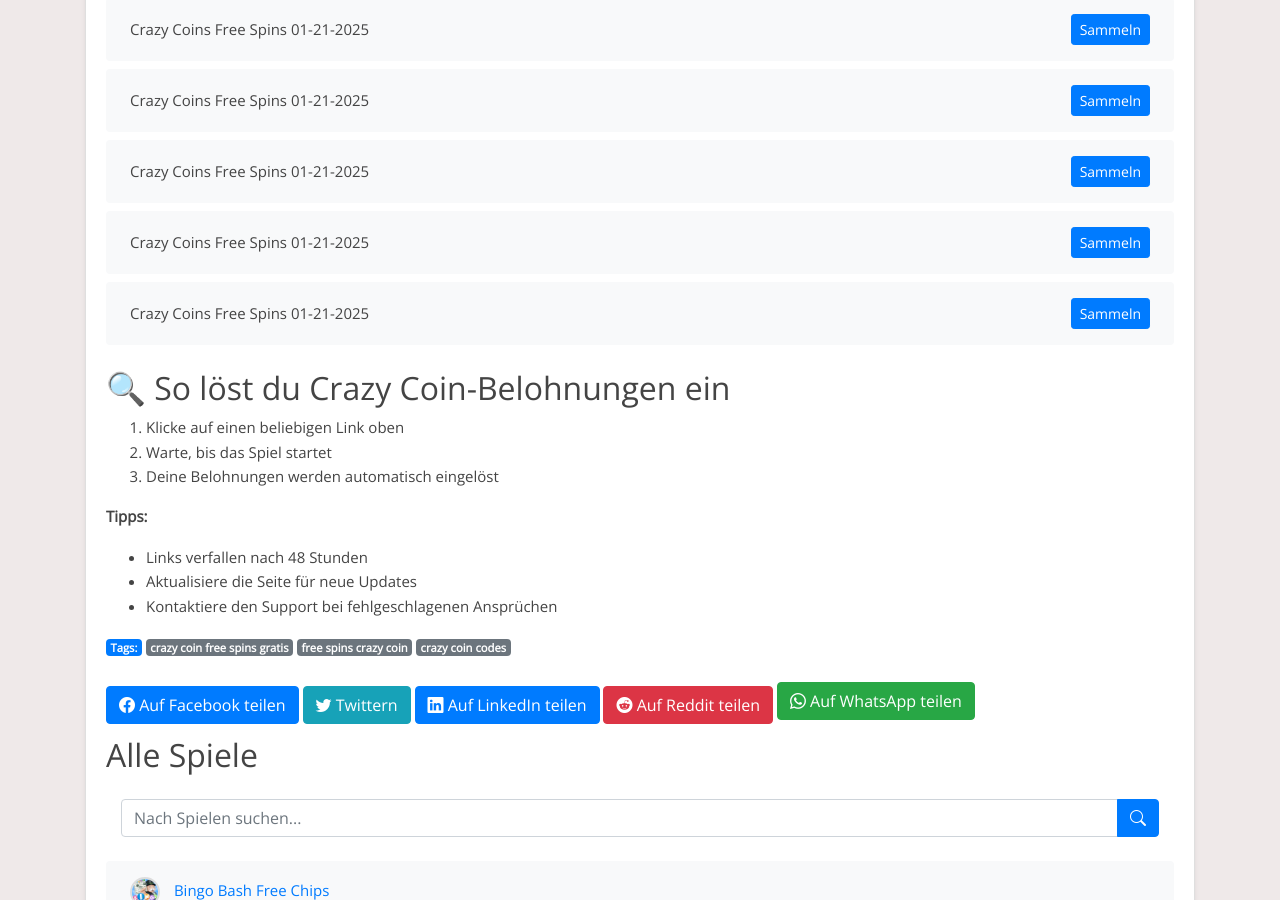
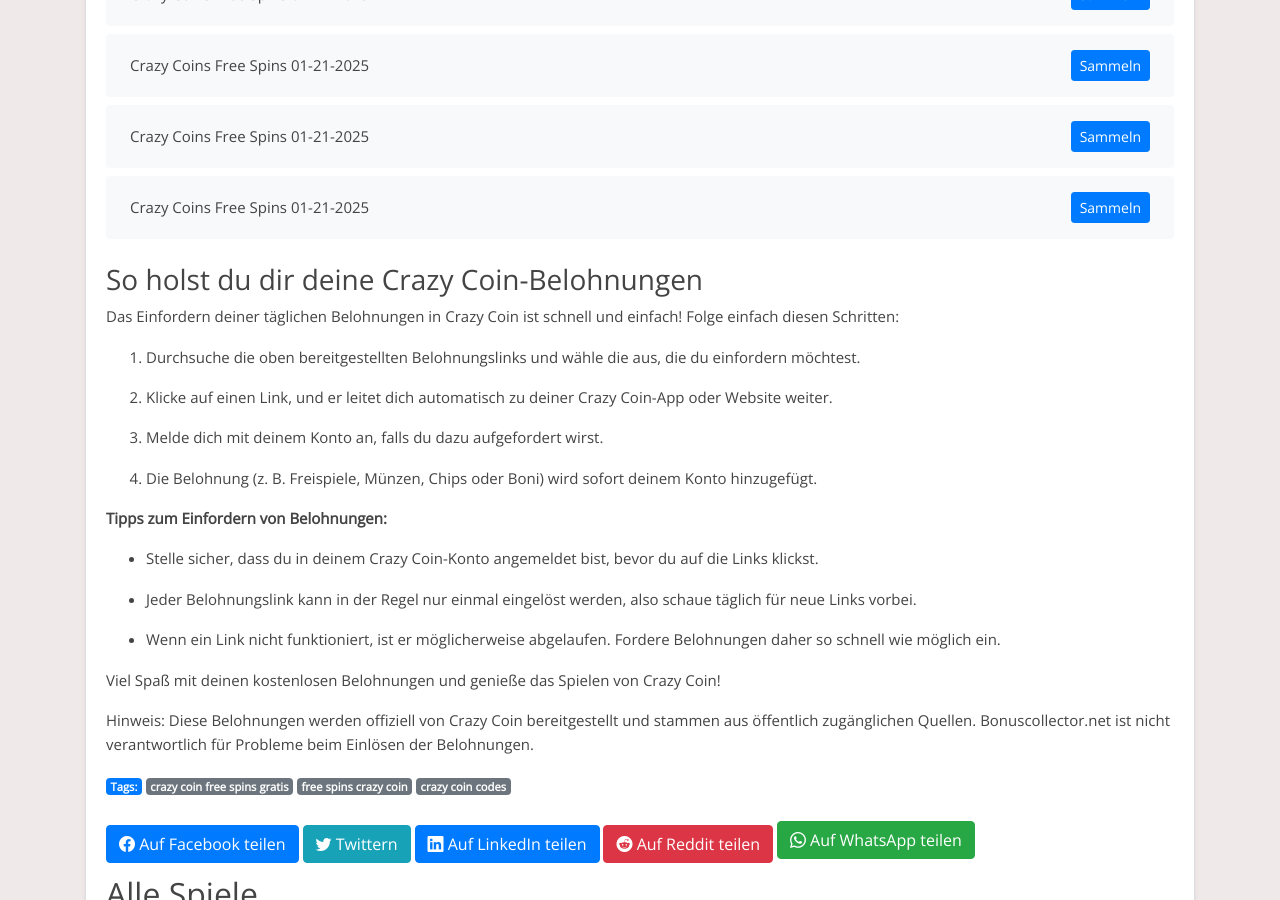
Before and after one commit to Prollad99/bs-de, a Jekyll site: the page built from _posts/2025-01-20-crazy-coin.md, in a window 1280 px wide and 900 px high, scrolled down 3146 px. Built offline with Jekyll 4.4.1, drawn with Linux system fonts in a browser that asks for light colours; some of the changed text lies outside the part shown.

Commit message:
Aktualisiere crazy-coin-Belohnungslinks, Inhalte und Änderungsdatum

```diff
--- a/_includes/crazy-coin_footer.html
+++ b/_includes/crazy-coin_footer.html
@@ -1,9 +1,27 @@
-## 🔍 So löst du Crazy Coin-Belohnungen ein
-1. Klicke auf einen beliebigen Link oben
-2. Warte, bis das Spiel startet
-3. Deine Belohnungen werden automatisch eingelöst
+### So holst du dir deine Crazy Coin-Belohnungen
 
-**Tipps:**
-- Links verfallen nach 48 Stunden
-- Aktualisiere die Seite für neue Updates
-- Kontaktiere den Support bei fehlgeschlagenen Ansprüchen
+
+Das Einfordern deiner täglichen Belohnungen in Crazy Coin ist schnell und einfach! Folge einfach diesen Schritten:
+
+1. Durchsuche die oben bereitgestellten Belohnungslinks und wähle die aus, die du einfordern möchtest.
+
+2. Klicke auf einen Link, und er leitet dich automatisch zu deiner Crazy Coin-App oder Website weiter.
+
+3. Melde dich mit deinem Konto an, falls du dazu aufgefordert wirst.
+
+4. Die Belohnung (z. B. Freispiele, Münzen, Chips oder Boni) wird sofort deinem Konto hinzugefügt.
+
+
+**Tipps zum Einfordern von Belohnungen:**
+
+- Stelle sicher, dass du in deinem Crazy Coin-Konto angemeldet bist, bevor du auf die Links klickst.
+
+- Jeder Belohnungslink kann in der Regel nur einmal eingelöst werden, also schaue täglich für neue Links vorbei.
+
+- Wenn ein Link nicht funktioniert, ist er möglicherweise abgelaufen. Fordere Belohnungen daher so schnell wie möglich ein.
+
+
+Viel Spaß mit deinen kostenlosen Belohnungen und genieße das Spielen von Crazy Coin!
+
+
+Hinweis: Diese Belohnungen werden offiziell von Crazy Coin bereitgestellt und stammen aus öffentlich zugänglichen Quellen. Bonuscollector.net ist nicht verantwortlich für Probleme beim Einlösen der Belohnungen.
--- a/_includes/crazy-coin_post.html
+++ b/_includes/crazy-coin_post.html
@@ -1,17 +1,13 @@
-### 🎮 Crazy Coin Kostenlose Belohnungen (Aktualisiert: 2025-01-29)
+Entdecke tägliche Crazy Coin-Belohnungen!
 
-Erhalte täglich aktualisierte Crazy Coin-Links für:
-✅ Kostenlose Spins
-✅ Bonusmünzen
-✅ Zeitlich begrenzte Angebote
 
-**Warum unsere Links verwenden?**
-- Alle 30 Minuten aktualisiert
-- Funktioniert auf allen Geräten
-- Kein Login erforderlich
+Bist du ein Fan von Crazy Coin und möchtest dein Spielerlebnis verbessern? Du bist hier genau richtig! Diese Seite ist allen Crazy Coin-Enthusiasten gewidmet, die täglich kostenlose Belohnungen einfordern möchten. Hier findest du die neuesten Links, um Freispiele, Münzen, Chips und andere spannende Boni zu sammeln, damit du das Spiel noch mehr genießen kannst.
 
-⚠️ Voraussetzungen:
-- Neueste Spielversion installiert
-- Stabile Internetverbindung
 
-*Überprüft und funktionsfähig ab 2025-01-29*
+Crazy Coin ist ein unterhaltsames Spiel, das von Millionen geliebt wird. Ob du höhere Level erreichen oder einfach nur den Nervenkitzel genießen möchtest – unsere täglichen Belohnungslinks halten dich im Spiel.
+
+
+Hinweis: Crazy Coin ist eine kostenlose App, die ausschließlich zu Unterhaltungszwecken entwickelt wurde. Bonuscollector.net ist eine unabhängige Plattform und steht in keiner Verbindung zu den Entwicklern oder Eigentümern von Crazy Coin.
+
+
+Schau täglich vorbei, um sicherzustellen, dass du keine Belohnung verpasst!
```
